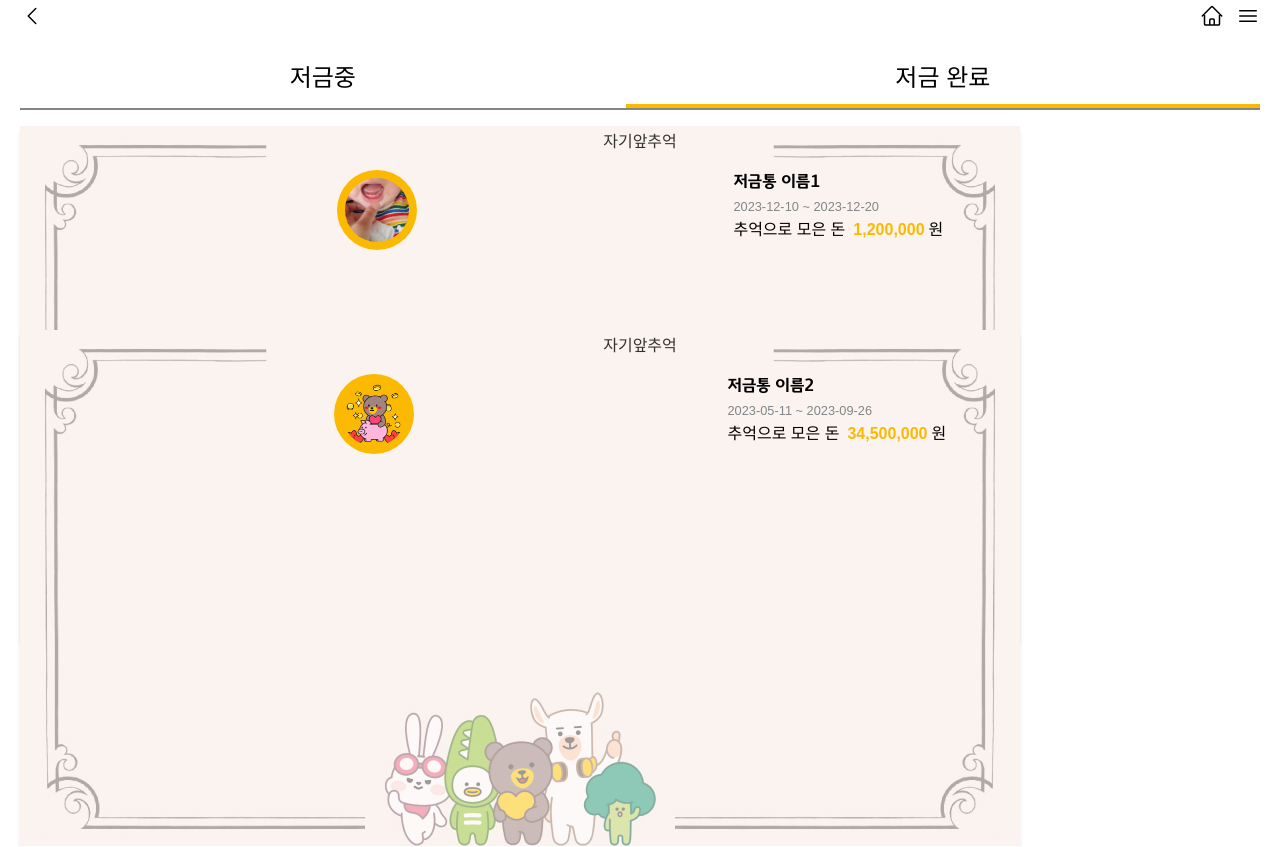
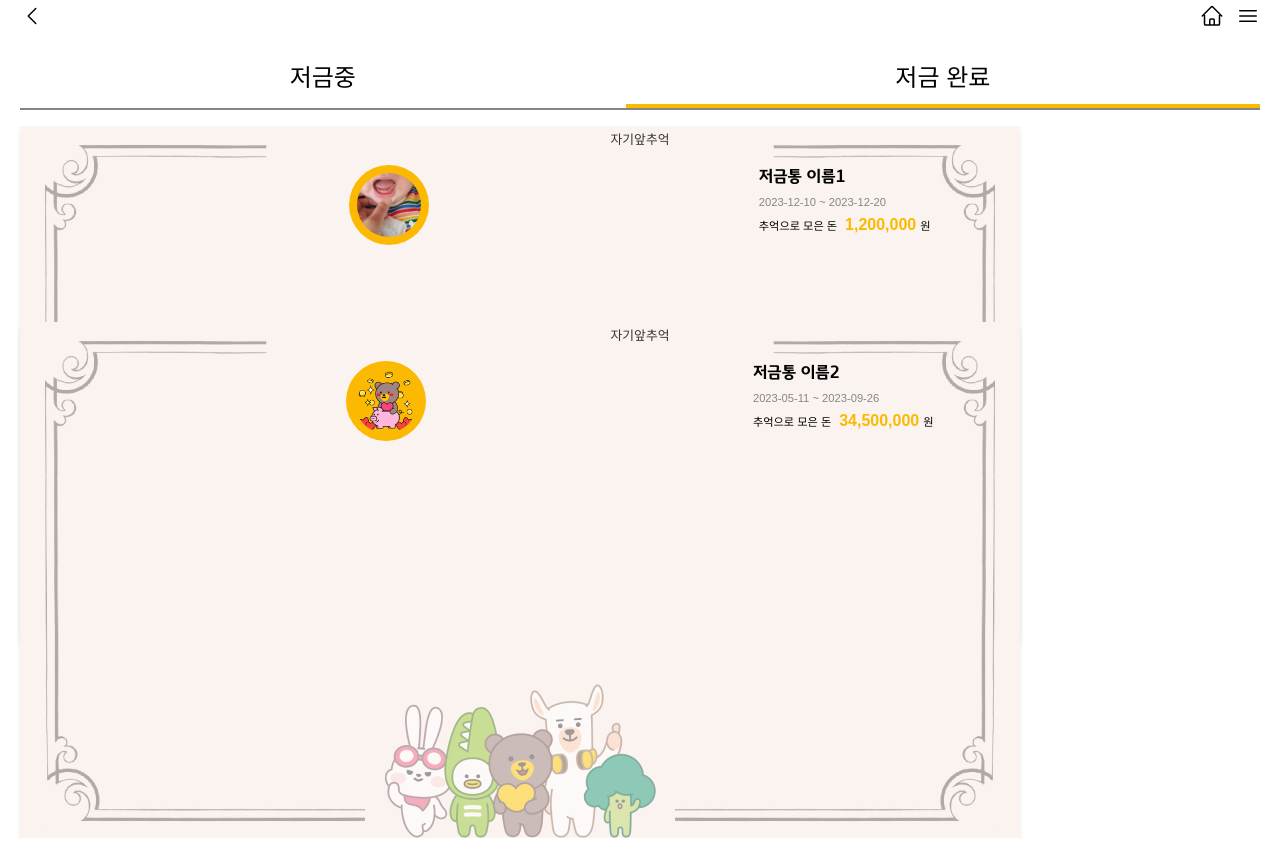
Before and after one commit to 2kujo/MemoryBox_FE, a React (Vite) app: page /main in a window 1280 px wide. Both pictures are taken after a click on the element "저금 완료". Built offline with nearby package versions, Linux system fonts and the light colour scheme; a web font is replaced by a local one.

Commit message:
UPDATE | update font size with tailwind theme

```diff
--- a/src/pages/ServiceMain.jsx
+++ b/src/pages/ServiceMain.jsx
@@ -78,7 +78,7 @@ export default function ServiceMain() {
   // 저금 완료 목록 가져오기
   if (tabList[1].contents === "") {
     tabList[1].contents = (
-      <div className="flex-col space-y-7 font-text">
+      <div className="flex-col space-y-5 font-text">
         {finishedCashBoxList.map((cashbox) => (
           <div key={cashbox.cashBoxId} className="relative h-44">
             <img
@@ -87,7 +87,7 @@ export default function ServiceMain() {
               className="object-cover shadow-md absolute top-0 left-0 z-0"
             />
             <div className="flex justify-center relative pt-1 pb-4">
-              <span className="text-font1">자기앞추억</span>
+              <span className="text-font1 text-sm">자기앞추억</span>
             </div>
             <div className="flex justify-evenly relative">
               <div className="">
@@ -110,11 +110,11 @@ export default function ServiceMain() {
                     </span>
                   </div>
                   <div>
-                    <span className="pr-2">추억으로 모은 돈</span>
-                    <span className="text-yellow font-bold text-sm pr-1">
+                    <span className="pr-2 text-xs">추억으로 모은 돈</span>
+                    <span className="text-yellow font-bold text-md pr-1">
                       {cashbox.balance.toLocaleString("ko-KR")}
                     </span>
-                    <span>원</span>
+                    <span className="text-xs">원</span>
                   </div>
                 </div>
               </div>
--- a/tailwind.config.js
+++ b/tailwind.config.js
@@ -19,9 +19,9 @@ module.exports = {
       text: ["KBFGText", "sans-serif"],
     },
     fontSize: {
-      xs: "0.8rem",
-      sm: "1rem",
-      md: "1.3rem",
+      xs: "0.7rem",
+      sm: "0.8rem",
+      md: "1rem",
       lg: "1.3rem",
       xl: "1.5rem",
       "3xl": "2.2rem",
```
